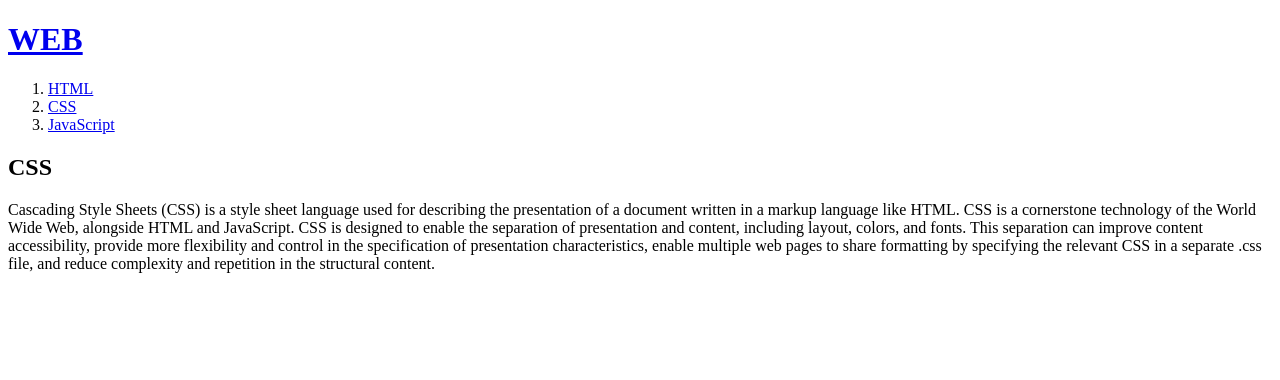
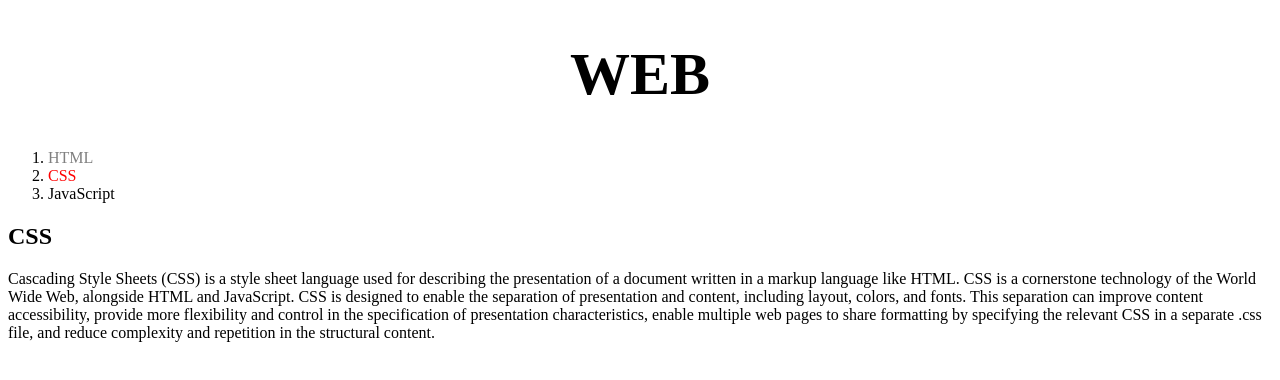
Before and after one commit to ehdguss/Web0, a plain HTML site: page 2.html in a window 1280 px wide. Drawn offline with Linux system fonts and the light colour scheme.

Commit message:
Add files via upload

```diff
--- a/2.html
+++ b/2.html
@@ -4,13 +4,30 @@
 <head>
   <title>WEB1 - CSS</title>
   <meta charset="utf-8">
+  <style>
+    a {
+      color:black;
+      text-decoration: none;
+    }
+    h1{
+      font-size: 60px;
+      text-align: center;
+    }
+    #active{
+      color:red;
+    }
+    .saw{
+      color:gray;
+    }
+
+  </style>
 </head>
 
 <body>
   <h1><a href="index.html">WEB</a></h1>
   <ol>
-    <li><a href="1.html">HTML</a></li>
-    <li><a href="2.html">CSS</a></li>
+    <li><a href="1.html" class="saw">HTML</a></li>
+    <li><a href="2.html" class="saw active" id="active">CSS</a></li>
     <li><a href="3.html">JavaScript</a></li>
   </ol>
 
```
